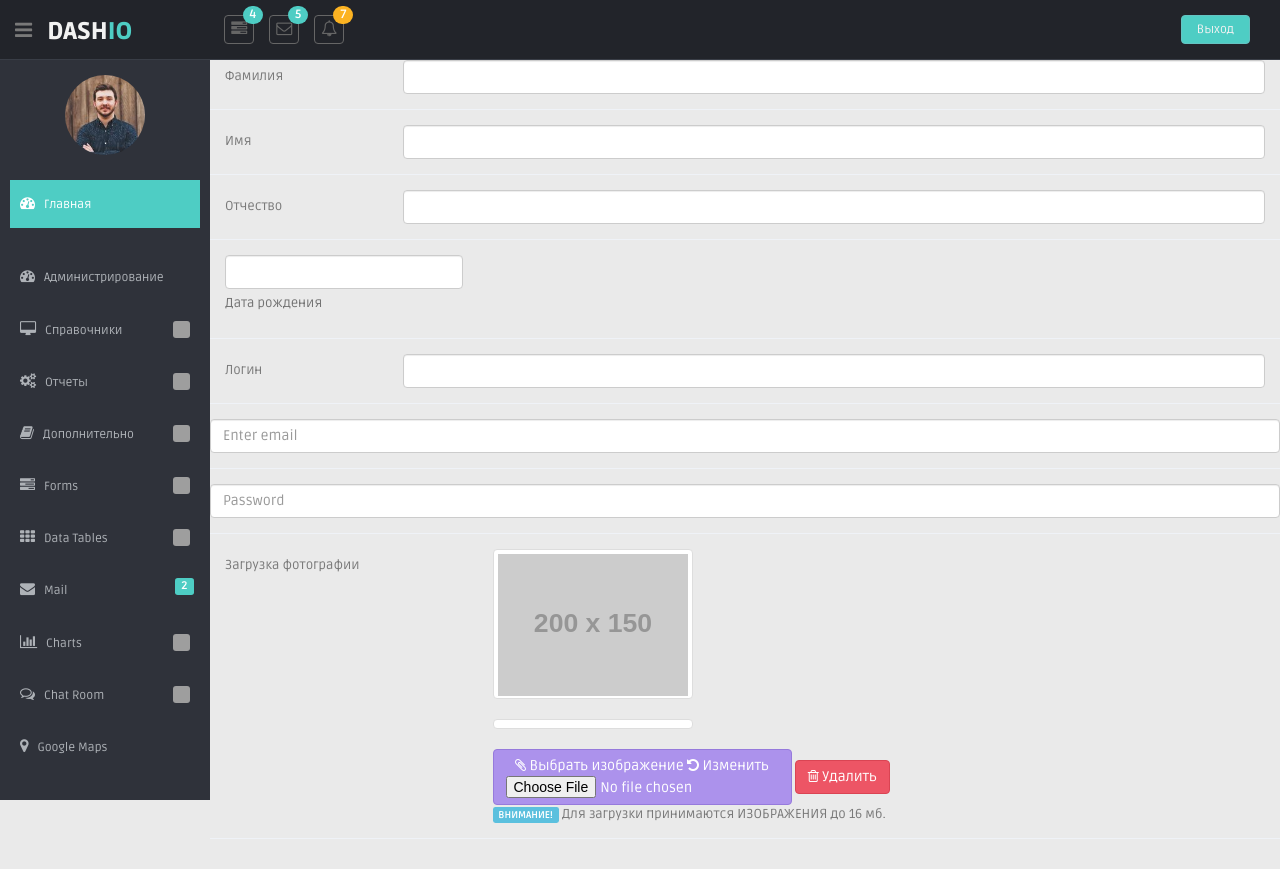
After one commit to ussenko2017/HumanResourcesDepartment, a Flask app: page /user/add in a window 1280 px wide. The commit adds this page. Run offline with Flask 2, Linux system fonts and the light colour scheme; grey boxes labelled with a size stand in for pictures from a placeholder-image service; some libraries are stand-ins or nearby versions; grey boxes are pictures that could not be loaded.

Commit message:
user add, edit, delete

```diff
--- /dev/null
+++ b/Flask/templates/add_edit_table/user.html
@@ -0,0 +1,77 @@
+{% extends "basic.html" %}
+
+{% block content %}
+
+
+
+<form action="#" class="form-horizontal style-form">
+    <div class="form-group">
+                  <label class="col-sm-2 col-sm-2 control-label">Фамилия</label>
+                  <div class="col-sm-10">
+                    <input type="text" class="form-control" name="lastname">
+                  </div>
+                </div>
+    <div class="form-group">
+                  <label class="col-sm-2 col-sm-2 control-label">Имя</label>
+                  <div class="col-sm-10">
+                    <input type="text" class="form-control" name="fistname">
+                  </div>
+                </div>
+
+    <div class="form-group">
+                  <label class="col-sm-2 col-sm-2 control-label">Отчество</label>
+                  <div class="col-sm-10">
+                    <input type="text" class="form-control" name="patr">
+                  </div>
+                </div>
+
+    <div class="form-group">
+               <div class="col-md-3 col-xs-11">
+                    <input class="form-control form-control-inline input-medium default-date-picker"
+                           size="16" type="text" name="birthday" value="">
+                    <span class="help-block" >Дата рождения</span>
+                  </div>
+        </div>
+     <div class="form-group">
+                  <label class="col-sm-2 col-sm-2 control-label">Логин</label>
+                  <div class="col-sm-10">
+                    <input type="text" class="form-control" name="nickname">
+                  </div>
+                </div>
+
+    <div class="form-group">
+                  <label class="sr-only" for="exampleInputEmail2">E-mail</label>
+                  <input type="email" class="form-control" id="exampleInputEmail2" placeholder="Enter email" name="email">
+                </div>
+
+    <div class="form-group">
+                  <label class="sr-only" for="exampleInputPassword2">Пароль</label>
+                  <input type="password" class="form-control" id="exampleInputPassword2" placeholder="Password" name="password">
+                </div>
+
+                <div class="form-group last">
+                  <label class="control-label col-md-3">Загрузка фотографии</label>
+                  <div class="col-md-9">
+                    <div class="fileupload fileupload-new" data-provides="fileupload"><input type="hidden">
+                      <div class="fileupload-new thumbnail" style="width: 200px; height: 150px;">
+                        <img src="http://www.placehold.it/200x150/EFEFEF/AAAAAA&amp;text=no+image" alt="">
+                      </div>
+                      <div class="fileupload-preview fileupload-exists thumbnail" style="max-width: 200px; max-height: 150px; line-height: 10px;"></div>
+                      <div>
+                        <span class="btn btn-theme02 btn-file">
+                          <span class="fileupload-new"><i class="fa fa-paperclip"></i> Выбрать изображение</span>
+                        <span class="fileupload-exists"><i class="fa fa-undo"></i> Изменить</span>
+                        <input type="file" class="default" name="image_name">
+                        </span>
+                        <a href="advanced_form_components.html#" class="btn btn-theme04 fileupload-exists" data-dismiss="fileupload"><i class="fa fa-trash-o"></i> Удалить</a>
+                      </div>
+                    </div>
+                    <span class="label label-info">ВНИМАНИЕ!</span>
+                    <span>
+                     Для загрузки принимаются ИЗОБРАЖЕНИЯ до 16 мб.
+                      </span>
+                  </div>
+                </div>
+              </form>
+
+{% endblock %}
--- a/Flask/views.py
+++ b/Flask/views.py
@@ -14,11 +14,24 @@ import flask
 import flask_login
 from config import SQLALCHEMY_DB_URI, DEBUG
 from flask import render_template, g
+
+#uploads_block_begin
+from flask_uploads import UploadSet, configure_uploads, IMAGES,UploadNotAllowed
+UPLOADED_PHOTOS_DEST_USER = '/files/photo/user'
+app.config.from_object(__name__)
+app.config.from_envvar('PHOTOLOG_SETTINGS', silent=True)
+uploaded_photos = UploadSet('photos', IMAGES)
+#configure_uploads(app, uploaded_photos)
+#uploads_block_end
+
+#login_init
 login_manager = flask_login.LoginManager()
+login_manager.init_app(app)
 
-login_manager.init_app(app)
+#engine, session init
 engine = create_engine(SQLALCHEMY_DB_URI, echo=DEBUG)
 Session = sessionmaker(bind=engine)
+
 
 
 class User(flask_login.UserMixin):
@@ -29,7 +42,7 @@ class User(flask_login.UserMixin):
 def user_loader(nickname):
     session = Session()
     try:
-        user_cl = session.query(clUser.User).filter_by(nickname=nickname).all()[0]
+        user_cl = session.query(clUser.User).filter_by(nickname=nickname).first()
     except:
         return
     user = User()
@@ -43,6 +56,7 @@ def user_loader(nickname):
     user.password = user_cl.password
     user.email = user_cl.email
     user.active = user_cl.active
+    user.image_name = user_cl.image_name
 
 
     return user
@@ -53,27 +67,29 @@ def request_loader(request):
     session = Session()
     nickname = request.form.get('nickname')
     try:
-        user_cl = session.query(clUser.User).filter_by(nickname=nickname).all()[0]
+        user_cl = session.query(clUser.User).filter_by(nickname=nickname).first()
+        user = User()
+        user.id = user_cl.nickname
+        user.num = user_cl.id
+        user.firstname = user_cl.firstname
+        user.lastname = user_cl.lastname
+        user.patr = user_cl.patr
+        user.birthday = user_cl.birthday
+        user.nickname = user_cl.nickname
+        user.password = user_cl.password
+        user.email = user_cl.email
+        user.active = user_cl.active
+        user.image_name = user_cl.image_name
+
+        # DO NOT ever store passwords in plaintext and always compare password
+        # hashes using constant-time comparison!
+        user.is_authenticated = (flask.request.form['password'] == user_cl.password) and (user.active == 1)
+
+        return user
     except:
         return
 
-    user = User()
-    user.id = user_cl.nickname
-    user.num = user_cl.id
-    user.firstname = user_cl.firstname
-    user.lastname = user_cl.lastname
-    user.patr = user_cl.patr
-    user.birthday = user_cl.birthday
-    user.nickname = user_cl.nickname
-    user.password = user_cl.password
-    user.email = user_cl.email
-    user.active = user_cl.active
 
-    # DO NOT ever store passwords in plaintext and always compare password
-    # hashes using constant-time comparison!
-    user.is_authenticated = (flask.request.form['password'] == user_cl.password) and (user.active == True)
-
-    return user
 
 
 # users = {'foo@bar.tld': {'password': 'secret'}}
@@ -111,7 +127,7 @@ def login():
     print('Login: ' + nickname)
     try:
 
-        user_cl = session.query(clUser.User).filter_by(nickname=nickname).all()[0]
+        user_cl = session.query(clUser.User).filter_by(nickname=nickname).first()
         print('Pass_base: ' + user_cl.password)
     except:
         return flask.redirect(flask.url_for('login_form'))
@@ -129,6 +145,8 @@ def login():
         user.password = user_cl.password
         user.email = user_cl.email
         user.active = user_cl.active
+        user.image_name = user_cl.image_name
+
         flask_login.login_user(user)
 
     return flask.redirect(flask.url_for('home'))
@@ -164,10 +182,27 @@ def delete():
     sql = "DELETE FROM `" + tablename + "` WHERE `" + tablename+"`.id = " + id
     session.execute(sql)
     session.commit()
-    return flask.redirect(redirect)
+    return flask.redirect(flask.url_for(redirect))
 
 @app.route('/user', methods=['GET', 'POST'])
 def user():
     session = Session()
     users = session.query(clUser.User).all()
     return render_template('/tables/user.html', users=users)
+
+@app.route('/user/add', methods=['GET', 'POST'])
+def user_add():
+    return render_template('/add_edit_table/user.html')
+
+@app.route('/user/edit', methods=['GET', 'POST'])
+def user_edit():
+    session = Session()
+    id = flask.request.values['id']
+    user_cl = session.query(clUser.User).filter_by(id=id).first()
+    return render_template('/add_edit_table/user.html', user_cl=user_cl)
+
+@app.route('/user/save', methods=['GET', 'POST'])
+def user_save():
+    session = Session()
+    users = session.query(clUser.User).all()
+    return render_template('/add_edit_table/user.html', users=users)
--- a/config.py
+++ b/config.py
@@ -1,3 +1,3 @@
-SQLALCHEMY_DB_URI= 'mysql+mysqlconnector://mylx:mylx@localhost/hrd'
-#SQLALCHEMY_DB_URI= 'mysql+mysqlconnector://root@localhost/hrd'
+#SQLALCHEMY_DB_URI= 'mysql+mysqlconnector://mylx:mylx@localhost/hrd'
+SQLALCHEMY_DB_URI= 'mysql+mysqlconnector://root@localhost/hrd'
 DEBUG = True
```
Also changed, not shown: Flask/templates/tables/user.html (+19 -4 lines), table_class/user.py (+8 -5 lines).
